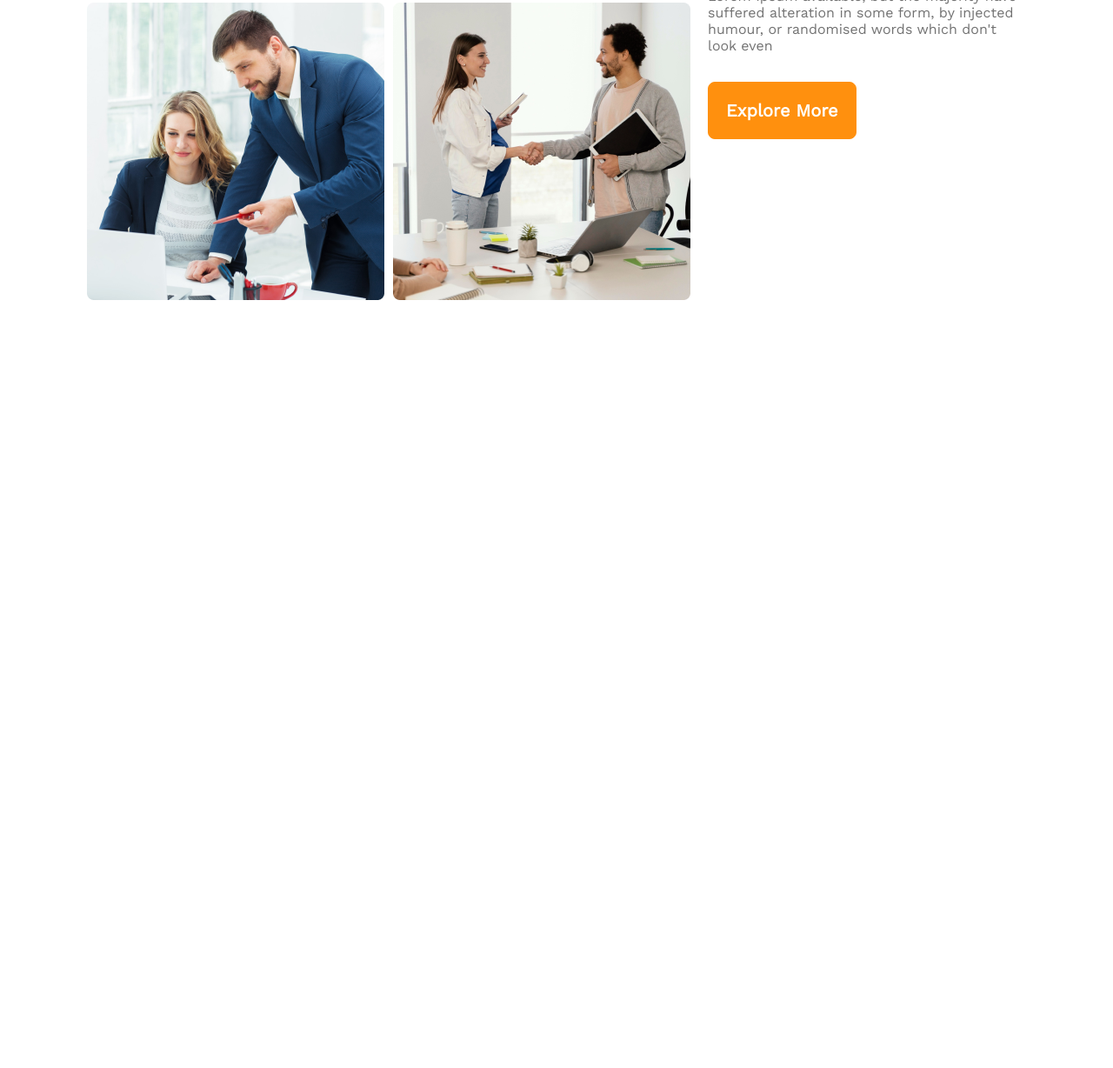
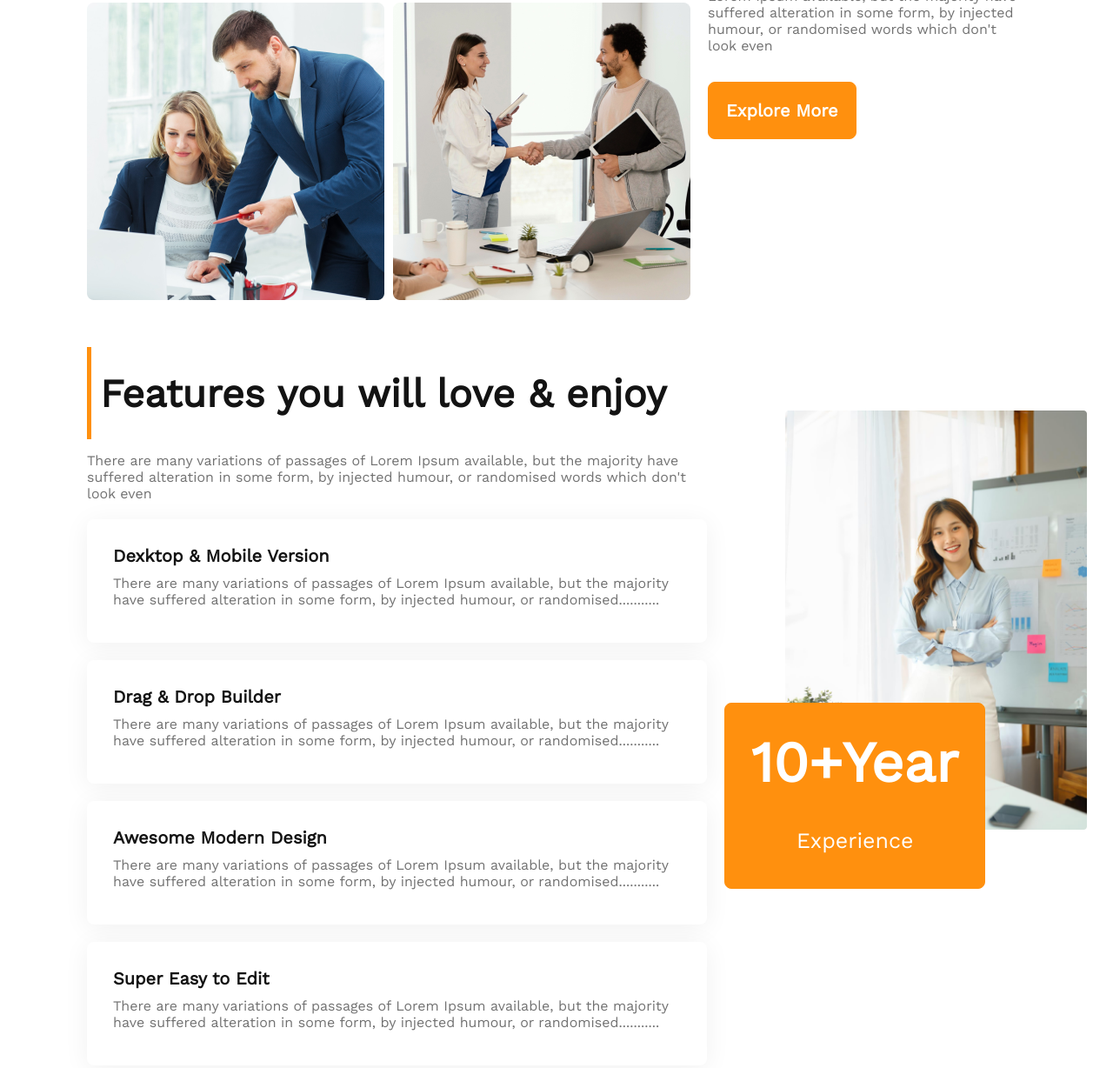
Before and after one commit to ataur28/mileston-two-assignment-two, a plain HTML site: page index.html in a window 1280 px wide. Shown: the part 1455-2683 px from the top of the page at 87% size. Before the commit the page ends 1854 px from the top, so only its background shows below. Drawn offline with nearby package versions, Linux system fonts and the light colour scheme.

Commit message:
added features love and enjoy part

```diff
--- a/index.html
+++ b/index.html
@@ -44,25 +44,78 @@
                         <img src="images/team2.png" alt="imagrs team 2""></img>
                     </div>
                     <div>
-                        <img src="images/team3.png" alt="imagrs team 3""></img>
+                        <img src=" images/team3.png" alt="imagrs team 3""></img>
                     </div>
                     <div>
-                        <img src="images/team4.png" alt="imagrs team 4""></img>
+                        <img src=" images/team4.png" alt="imagrs team 4""></img>
                     </div>
                 </div>
-                <div class="feature-description-part">
-                    <h3 class="feature-description-title">Quick list <span class="feature-description-title-one"> of Our </span> <span class="feature-description-title-two">Features</span> </h3>
-                    <p class="feature-description">There are many variations of passages of Lorem Ipsum available, but the majority have suffered alteration in some form, by injected humour, or randomised words which don't look even</p>
-                    <button class="primary-button">Explore More</button>
+                <div class=" feature-description-part">
+                        <h3 class="feature-description-title">Quick list <span class="feature-description-title-one"> of
+                                Our </span> <span class="feature-description-title-two">Features</span> </h3>
+                        <p class="feature-description">There are many variations of passages of Lorem Ipsum available,
+                            but the majority have suffered alteration in some form, by injected humour, or randomised
+                            words which don't look even</p>
+                        <button class="primary-button">Explore More</button>
+                    </div>
+                </div>
+        </section>
+
+        <!-- Features love and enjoy part start-->
+        <section class="feature-love">
+            <div class="feature-love-item">
+                <div>
+                    <div class="feature-love-title-part">
+                        <div class="feature-love-title-sidebox">
+
+                        </div>
+                        <div>
+                            <h3 class="feature-love-title">Features you will love & enjoy</h3>
+                        </div>
+                    </div>
+                    <p class="feature-love-description">
+                        There are many variations of passages of Lorem Ipsum available, but the majority have suffered
+                        alteration in some form, by injected humour, or randomised words which don't look even
+                    </p>
+                    <div class="feature-love-description-item">
+                        <h4 class="feature-love-description-item-title">Dexktop & Mobile Version</h4>
+                        <p class="feature-love-description-item-description">There are many variations of passages of
+                            Lorem Ipsum available, but the majority have suffered alteration in some form, by injected
+                            humour, or randomised...........</p>
+                    </div>
+                    <div class="feature-love-description-item">
+                        <h4 class="feature-love-description-item-title">Drag & Drop Builder</h4>
+                        <p class="feature-love-description-item-description">There are many variations of passages of
+                            Lorem Ipsum available, but the majority have suffered alteration in some form, by injected
+                            humour, or randomised...........</p>
+                    </div>
+                    <div class="feature-love-description-item">
+                        <h4 class="feature-love-description-item-title">Awesome Modern Design</h4>
+                        <p class="feature-love-description-item-description">There are many variations of passages of
+                            Lorem Ipsum available, but the majority have suffered alteration in some form, by injected
+                            humour, or randomised...........</p>
+                    </div>
+                    <div class="feature-love-description-item">
+                        <h4 class="feature-love-description-item-title">Super Easy to Edit</h4>
+                        <p class="feature-love-description-item-description">There are many variations of passages of
+                            Lorem Ipsum available, but the majority have suffered alteration in some form, by injected
+                            humour, or randomised...........</p>
+                    </div>
+
+                </div>
+                <div class="feature-love-image-section">
+                    <div class="feature-love-image">
+                        <img src="images/architect.png" alt="">
+                    </div>
+
+                    <div class="feature-love-image-button-section">
+                        <button class="feature-love-image-button">10+Year <br> <span
+                                class="feature-love-image-button-extention"> Experience</span></button>
+                    </div>
                 </div>
             </div>
         </section>
-
-        <!-- Features love and enjoy part -->
-        <section class="features-love">
-
-
-        </section>
+        <!-- Features love and enjoy part end-->
     </main>
     <footer>
 
--- a/styles/style.css
+++ b/styles/style.css
@@ -96,19 +96,20 @@ nav a {
 /*----------------------------
      features section style start
 --------------------------------- */
-.features{
+.features {
     margin: 50px 100px;
 
 }
 
-.feature{
+.feature {
     display: flex;
     justify-content: center;
     align-items: center;
     gap: 20px;
     justify-content: space-between;
 }
-.feature-image{
+
+.feature-image {
     display: grid;
     grid-template-columns: repeat(2, 1fr);
     grid-column-gap: 10px;
@@ -138,3 +139,94 @@ nav a {
     color: #727272;
     padding: 24px 0 32px;
 }
+
+/*----------------------------
+     features section style end
+--------------------------------- */
+
+/*----------------------------- f
+    eatures-love-enjoy-start
+------------------------------- */
+
+.feature-love{
+    margin: 50px 100px;
+}
+
+.feature-love-item{
+    display: flex;
+    align-items: center;
+    justify-content: space-between;
+    gap: 20px;
+}
+
+.feature-love-title-part{
+    display: flex;
+    align-items: center;
+    gap: 10px;
+    margin-bottom: 15px;
+}
+
+.feature-love-title-sidebox {
+    width: 5px;
+    height: 106px;
+    background-color: #FF900E;
+
+}
+
+.feature-love-title {
+    font-weight: 700;
+    font-size: 45px;
+    color: #131313;
+}
+
+.feature-love-description {
+    font-weight: 400;
+    font-size: 16px;
+    color: #727272;
+}
+
+.feature-love-description-item {
+    background-color: #FFFFFF;
+    box-shadow: 0px 4px 30px rgba(0, 0, 0, 0.06);
+    border-radius: 8px;
+    padding: 30px;
+    margin: 20px 0;
+}
+
+.feature-love-description-item-title {
+    font-weight: 600;
+    font-size: 20px;
+    color: #131313;
+}
+
+.feature-love-description-item-description {
+    font-weight: 400;
+    font-size: 16px;
+    color: #727272;
+    padding: 10px 0;
+}
+.feature-love-image img{
+    width: 100%;
+    position: relative;
+    right: -70px;
+}
+.feature-love-image-button {
+    font-weight: 700;
+    font-size: 65px;
+    color: #FFFFFF;
+    background-color: #FF900E;
+    border: 1px solid #FF900E;
+    border-radius: 8px;
+    padding: 30px;
+}
+
+.feature-love-image-button-extention {
+    font-weight: 500;
+    font-size: 25px;
+    color: #FFFFFF;
+}
+
+.feature-love-image-button{
+    position: relative;
+    top: -150px;
+}
```
